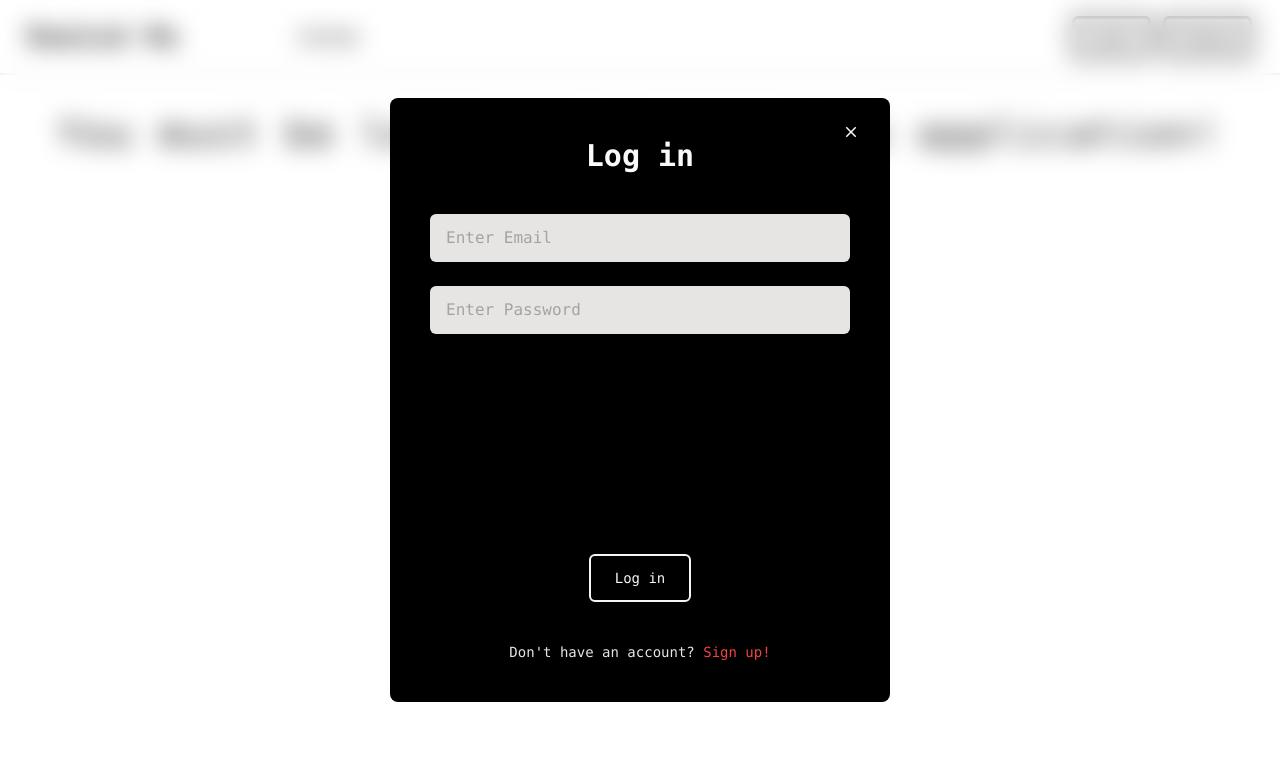
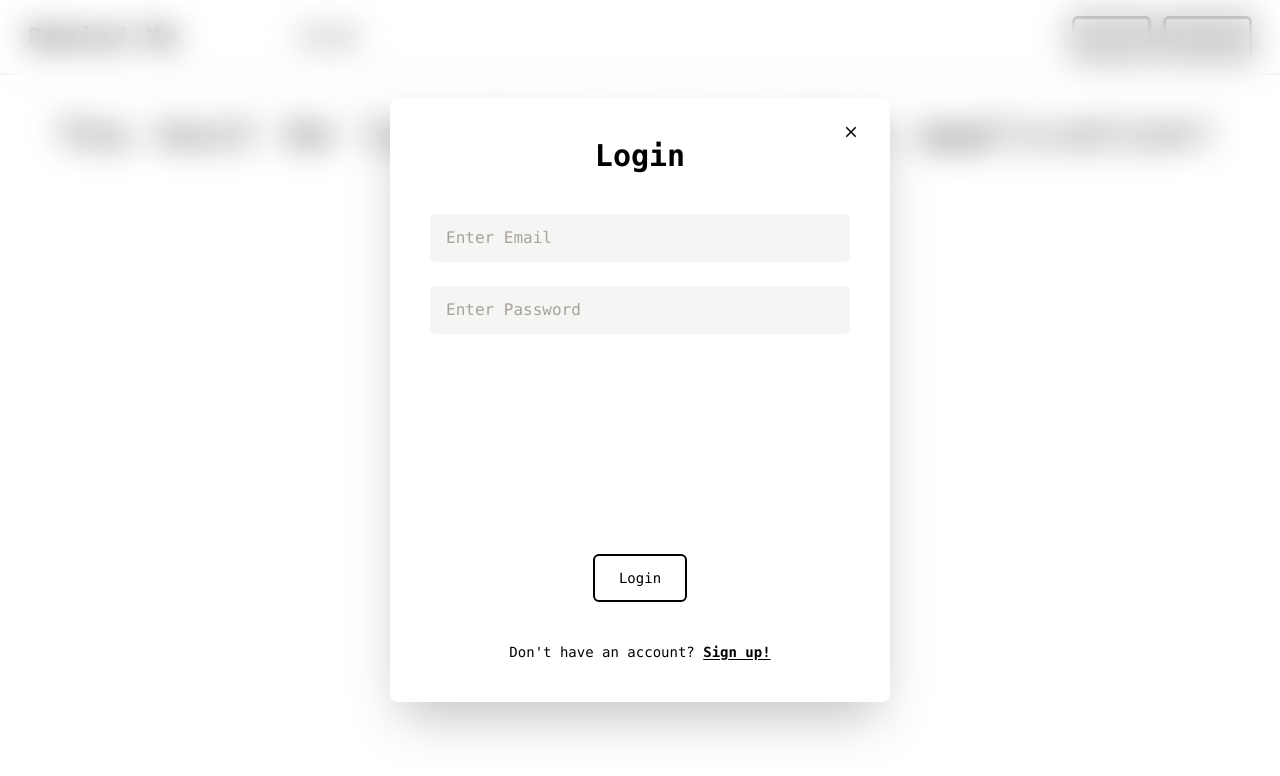
Before and after one commit to Maghish/remind-me, a Next.js app in the folder client/: page / in a window 1280 px wide. Both pictures are taken after a click on the button "Login". Shown: the top 776 px of the page. Built offline with nearby package versions, Linux system fonts and the light colour scheme; no server answers.

Commit message:
Resigned LoginForm

```diff
--- a/client/src/app/components/Loginform.tsx
+++ b/client/src/app/components/Loginform.tsx
@@ -23,29 +23,29 @@ function Loginform({ setLoginFormVisibility, setSignupFormVisibility }: any) {
   }
 
   return (
-    <div className="absolute min-w-full min-h-full backdrop-blur-md flex items-center justify-center">
-      <form className="relative min-w-fit md:min-w-[500px] w-auto min-h-[600px] h-auto bg-black p-7 sm:p-10 rounded-lg flex flex-col gap-y-10">
+    <div className="fixed min-w-full min-h-full backdrop-blur-lg flex items-center justify-center z-10 px-4 sm:px-10">
+      <form className="relative min-w-full md:min-w-[500px] w-auto min-h-[600px] h-auto bg-white p-7 sm:p-10 rounded-lg flex flex-col gap-y-10 shadow-2xl">
         <IoMdClose
           className="absolute self-end top-[25px] right-[30px] cursor-pointer"
           size="18px"
-          color="#fafaf9"
+          color="#000000"
           onClick={() => {
             setLoginFormVisibility(false);
           }}
         />
-        <span className="text-3xl font-mono font-semibold text-center text-stone-50">
-          Log in
+        <span className="text-3xl font-mono font-semibold text-center text-black">
+          Login
         </span>
         <div className="flex flex-col gap-y-6 min-h-[300px]">
           <input
-            className="w-full px-4 py-3 bg-stone-200 outline-none rounded-md font-mono text-black placeholder:font-mono placeholder:text-stone-400"
+            className="w-full px-4 py-3 bg-stone-100 outline-none rounded-md font-mono text-black placeholder:font-mono placeholder:text-stone-400"
             placeholder="Enter Email"
             onChange={(e) => {
               setEmail(e.target.value);
             }}
           ></input>
           <input
-            className="w-full px-4 py-3 bg-stone-200 outline-none rounded-md font-mono text-black placeholder:font-mono placeholder:text-stone-400"
+            className="w-full px-4 py-3 bg-stone-100 outline-none rounded-md font-mono text-black placeholder:font-mono placeholder:text-stone-400"
             placeholder="Enter Password"
             onChange={(e) => {
               setPassword(e.target.value);
@@ -55,15 +55,15 @@ function Loginform({ setLoginFormVisibility, setSignupFormVisibility }: any) {
         </div>
         <button
           type="button"
-          className="bg-inherit border-2 border-stone-100 rounded-md p-3 px-6 w-fit font-mono text-sm text-stone-100 self-center hover:opacity-90"
+          className="mt-auto bg-inherit border-2 border-black rounded-md p-3 px-6 w-fit font-mono text-sm text-black self-center transition delay-100 duration-200 ease-out hover:border-opacity-50 hover:text-opacity-70"
           onClick={LoginUser}
         >
-          Log in
+          Login
         </button>
-        <span className="font-mono text-sm text-stone-200 text-center">
+        <span className="font-mono text-sm text-black text-center">
           Don't have an account?{" "}
           <span
-            className="text-red-500 cursor-pointer hover:underline hover:underline-offset-2"
+            className="text-black font-bold cursor-pointer underline underline-offset-2"
             onClick={() => {
               setLoginFormVisibility(false);
               setSignupFormVisibility(true);
```
